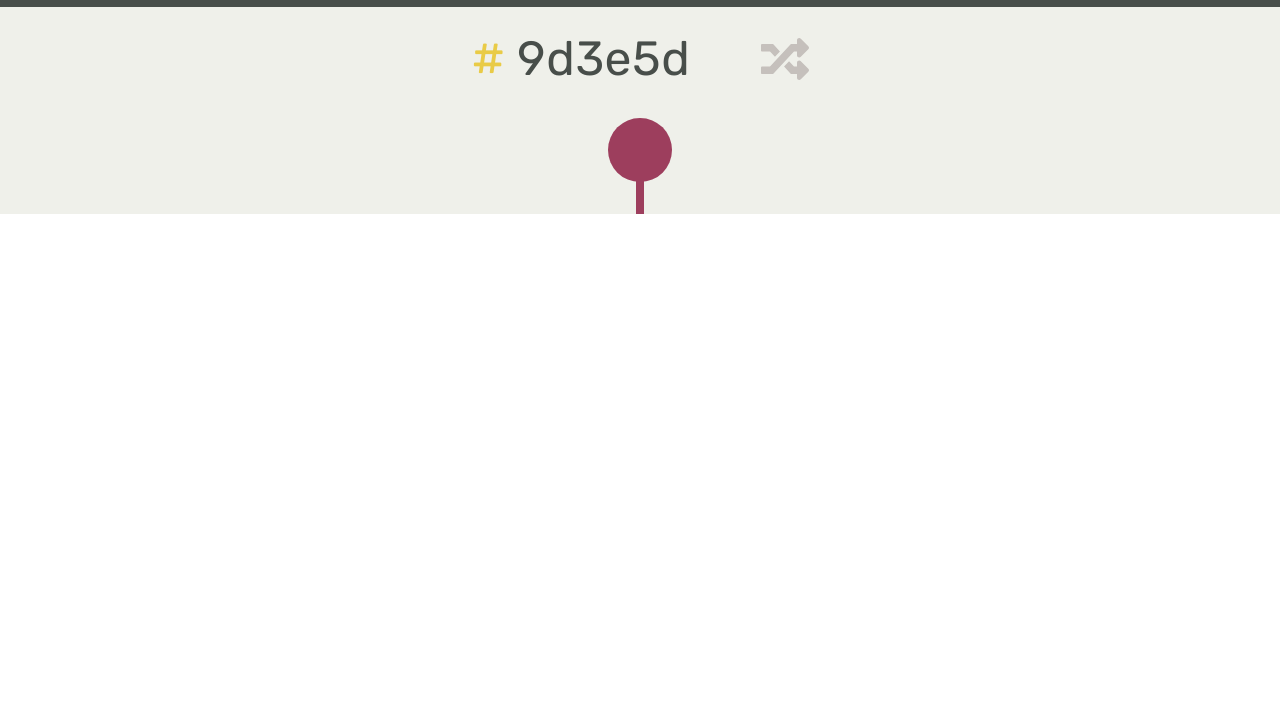
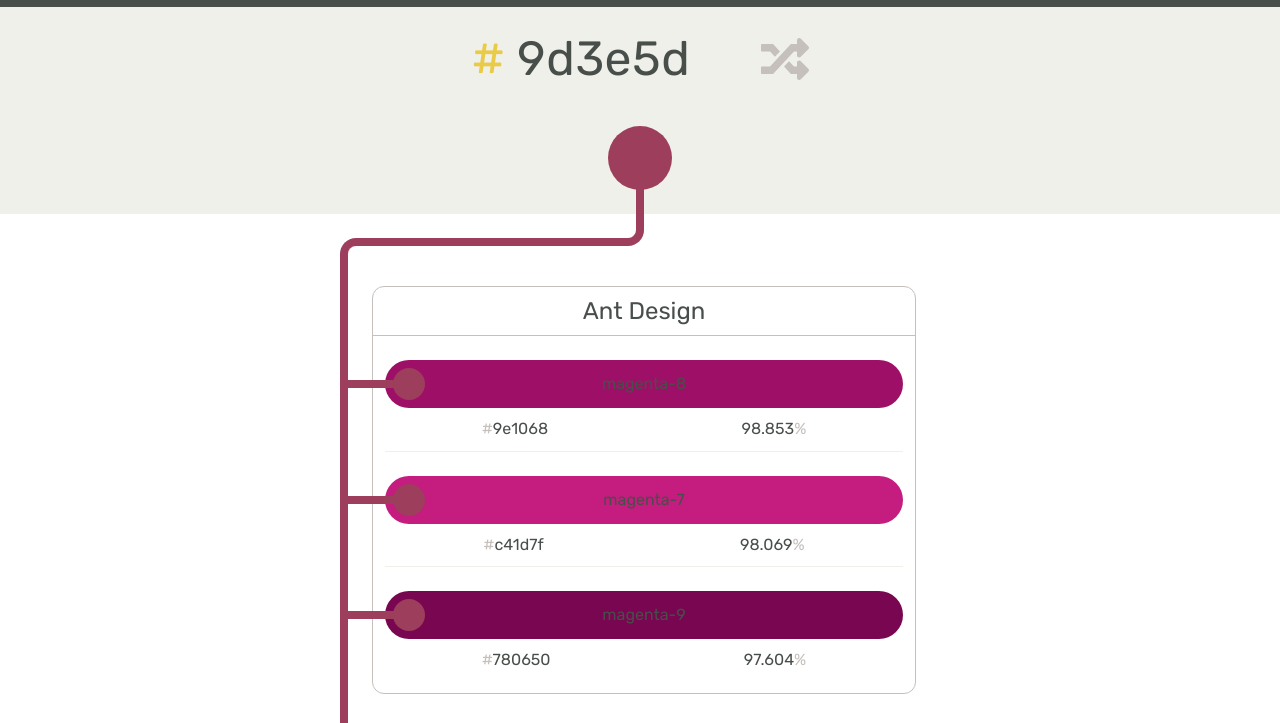
Before and after one commit to amr-adel/color-name, a plain HTML site: page index.html in a window 1280 px wide. Both pictures are taken after a click on the button "Random color". Shown: the part 57-780 px from the top of the page. Drawn offline with nearby package versions, Linux system fonts and the light colour scheme.

Commit message:
MVP done!

```diff
--- a/css/style.css
+++ b/css/style.css
@@ -164,7 +164,7 @@
 
 #sample {
   position: absolute;
-  bottom: var(--space-l);
+  bottom: var(--space);
   left: 50%;
   transform: translateX(-50%);
   height: var(--space-xxl);
@@ -184,10 +184,136 @@
   background-color: var(--sample);
 }
 
+/* RESULTS SECTION ============================================================= */
+.results-section {
+  display: none;
+  position: relative;
+  background-color: #fff;
+}
+
+.result .results-section {
+  display: block;
+}
+
+.results-section::after {
+  content: "";
+  position: absolute;
+  top: 0;
+  left: 50%;
+  transform: translateX(-44px);
+  width: var(--space-xl);
+  height: var(--space-l);
+  border-right: var(--space-xxs) solid var(--sample);
+  border-bottom: var(--space-xxs) solid var(--sample);
+  border-bottom-right-radius: var(--space-s);
+}
+
+.results-section .container {
+  width: calc(100vw - var(--space-xxs));
+  margin-top: var(--space-xl);
+  margin-left: var(--space-xxs);
+  border-left: var(--space-xxs) solid var(--sample);
+  position: relative;
+}
+
+.results-section .container::before {
+  content: "";
+  position: absolute;
+  top: calc(var(--space) * -1);
+  left: 36px;
+  transform: translateX(-44px);
+  width: calc(50% - var(--space-l));
+  height: var(--space-l);
+  border-left: var(--space-xxs) solid var(--sample);
+  border-top: var(--space-xxs) solid var(--sample);
+  border-top-left-radius: var(--space-s);
+}
+
+.palette-box {
+  border: 1px solid var(--mid);
+  border-radius: 12px;
+  margin-bottom: var(--space-l);
+}
+
+.palette-name {
+  font-size: var(--space);
+  line-height: var(--space-xl);
+  border-bottom: 1px solid var(--mid);
+  padding: 0 var(--space-xs);
+  font-weight: 400;
+  text-align: center;
+}
+
+.single-result {
+  margin: var(--space-xs);
+  padding: var(--space-xs) 0;
+  display: flex;
+  justify-content: space-around;
+  flex-wrap: wrap;
+}
+
+.single-result:not(:last-child) {
+  border-bottom: 1px solid var(--light);
+}
+
+.single-result-main {
+  position: relative;
+  width: 100%;
+  text-align: center;
+  line-height: var(--space-xl);
+  height: var(--space-xl);
+  border-radius: var(--space);
+  margin-bottom: var(--space-xs);
+  background-color: var(--green);
+}
+
+.single-result-main::after {
+  content: "";
+  position: absolute;
+  top: var(--space-xxs);
+  left: var(--space-xxs);
+  height: var(--space-l);
+  width: var(--space-l);
+  background-color: var(--sample);
+  border-radius: 50%;
+}
+
+.single-result-main::before {
+  content: "";
+  position: absolute;
+  top: 50%;
+  left: calc(var(--space) * -1);
+  transform: translateY(-50%);
+  height: var(--space-xxs);
+  width: var(--space-xl);
+  background-color: var(--sample);
+}
+
+.single-result-hex::before {
+  content: "#";
+  color: var(--mid);
+}
+
+.single-result-percentage::after {
+  content: "%";
+  color: var(--mid);
+}
+
 /* MEDIA QUERIES ============================================================= */
 @media screen and (min-width: 640px) {
   .container {
     padding: 0 var(--space-xxl);
+  }
+
+  .results-section .container {
+    max-width: 600px;
+    margin: var(--space-xl) auto;
+    padding: var(--space);
+  }
+
+  .single-result-main::before {
+    width: var(--space-xxl);
+    left: calc(var(--space) * -1.7);
   }
 
   #color-form {
--- a/index.html
+++ b/index.html
@@ -54,6 +54,9 @@
           </button>
         </div>
       </section>
+      <section class="results-section">
+        <div id="results" class="container"></div>
+      </section>
     </main>
   </body>
 </html>
--- a/js/app.js
+++ b/js/app.js
@@ -59,22 +59,11 @@
     const colorClean = palette[color].replace("#", "").toLowerCase();
     const colorRGB = hexToRGB(colorClean);
 
-    if (sample === colorClean)
-      return [
-        {
-          name: color,
-          hexValue: `#${colorClean}`,
-          distance: 0,
-          matchingPercentage: 100,
-        },
-      ];
-    else {
-      candidates.push({
-        name: color,
-        hexValue: `#${colorClean}`,
-        distance: getDistance(sampleRGB, colorRGB),
-      });
-    }
+    candidates.push({
+      name: color,
+      hexValue: `#${colorClean}`,
+      distance: getDistance(sampleRGB, colorRGB),
+    });
   }
 
   const topCandidates = candidates
--- a/js/render.js
+++ b/js/render.js
@@ -12,6 +12,74 @@
     elm(".top").appendChild(sampleDiv);
   }
 
+  // Create palette boxes
+  if (!elm(".palette-box")) {
+    for (let palette of result) {
+      const prefix = palette.name.toLowerCase().replace(" ", "-");
+
+      const paletteBox = create("div", {
+        id: prefix,
+        className: "palette-box",
+      });
+
+      const paletteName = create("h3", {
+        innerText: palette.name,
+        className: "palette-name",
+      });
+      paletteBox.appendChild(paletteName);
+
+      // Create every single result
+      palette.colors.forEach((color, i) => {
+        const singleResult = create("div", {
+          className: "single-result",
+        });
+
+        const main = create("div", {
+          className: "single-result-main",
+          id: `${prefix}-${i}-main`,
+          innerText: color.name,
+          style: `color: var(--dark); background-color: ${color.hexValue}`,
+        });
+        singleResult.appendChild(main);
+
+        const hex = create("div", {
+          className: "single-result-hex",
+          id: `${prefix}-${i}-hex`,
+          innerText: color.hexValue.replace("#", ""),
+        });
+        singleResult.appendChild(hex);
+
+        const percentage = create("div", {
+          className: "single-result-percentage",
+          id: `${prefix}-${i}-percentage`,
+          innerText: color.matchingPercentage,
+        });
+        singleResult.appendChild(percentage);
+
+        paletteBox.appendChild(singleResult);
+      });
+
+      elm("#results").appendChild(paletteBox);
+    }
+  } else {
+    // Modifay values only
+    for (let palette of result) {
+      const prefix = palette.name.toLowerCase().replace(" ", "-");
+
+      palette.colors.forEach((color, i) => {
+        const main = elm(`#${prefix}-${i}-main`);
+        main.innerText = color.name;
+        main.style = `color: var(--dark); background-color: ${color.hexValue}`;
+
+        const hex = elm(`#${prefix}-${i}-hex`);
+        hex.innerText = color.hexValue.replace("#", "");
+
+        const percentage = elm(`#${prefix}-${i}-percentage`);
+        percentage.innerText = color.matchingPercentage;
+      });
+    }
+  }
+
   console.log(`Render: #${color}`, result);
 };
 
```
